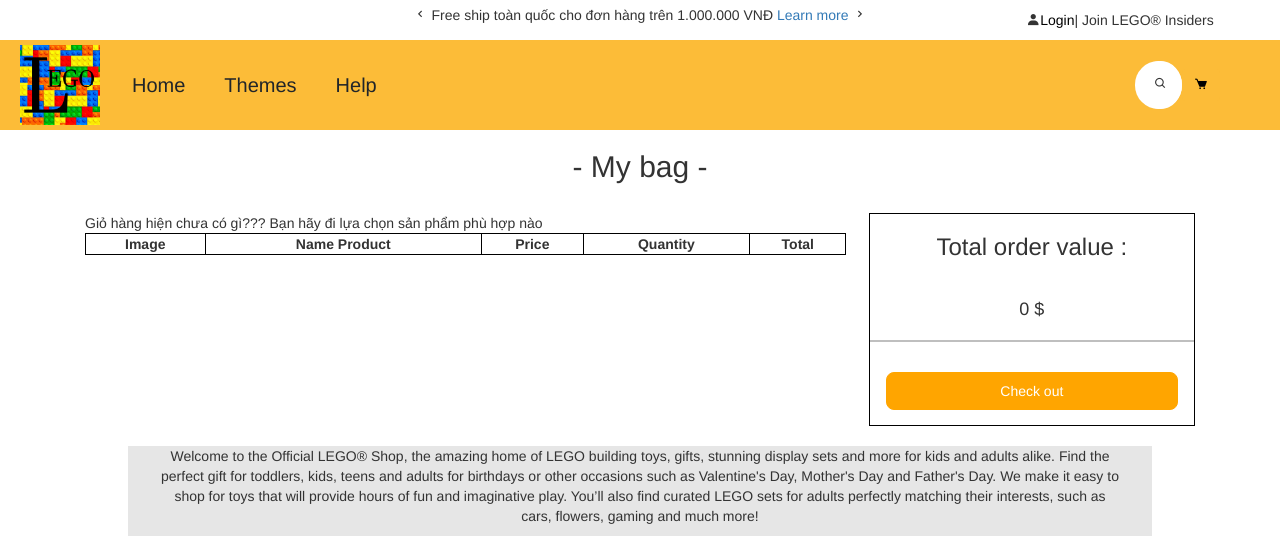
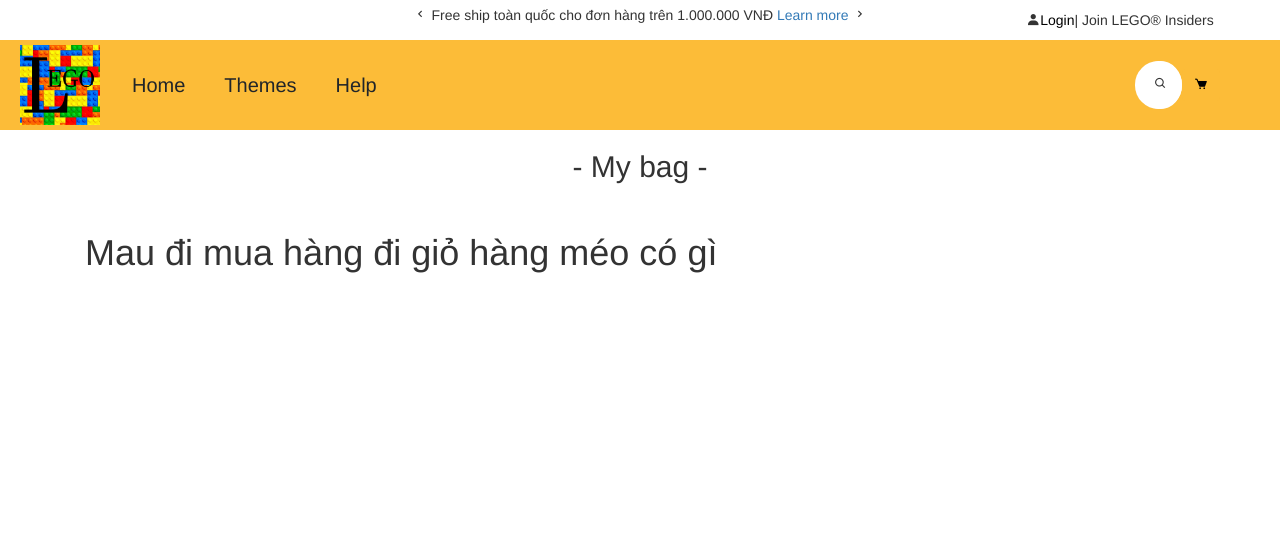
Before and after one commit to lamhuy1287/huy, a PHP site: page /customer/home/cardCustomer/showCart.php in a window 1280 px wide. Shown: the top 560 px of the page. After the commit the page ends 273 px from the top, so only its background shows below. Run offline with PHP 8.4, Linux system fonts and the light colour scheme; data that the repository does not hold is empty.

Commit message:
update 4:09 29/05/2024

```diff
--- a/customer/home/cardCustomer/showCart.php
+++ b/customer/home/cardCustomer/showCart.php
@@ -14,8 +14,8 @@ $array_keys = array_keys($_SESSION['cart']);
 $max = count($array_keys);
 }
 else{
-//    echo "Chưa có sản phẩm nào trong giỏ";
-//     exit;
+//   echo "Chưa có sản phẩm nào trong giỏ";
+    // exit;
 }
 
 
@@ -356,6 +356,16 @@ else{
 
         <div class="left">
             <div class="left_1">
+                <?php
+
+if (empty($max)) {
+    // echo "Giỏ hàng hiện chưa có gì??? Bạn hãy đi lựa chọn sản phẩm phù hợp nào";
+    ?>
+    <h1>Mau đi mua hàng đi giỏ hàng méo có gì</h1>
+    <?php
+    exit;
+}
+                ?>
                 <table>
                     <tr>
                         <th>Image</th>
@@ -365,10 +375,7 @@ else{
                         <th>Total</th>
                     </tr>
                     <?php
-if ($max == 0) {
-    echo "Giỏ hàng hiện chưa có gì??? Bạn hãy đi lựa chọn sản phẩm phù hợp nào";
-    // exit;
-}
+
 $total = 0; // Biến để lưu trữ tổng số tiền
 
 for ($i = 0; $i < $max; $i++) {
@@ -396,6 +403,7 @@ for ($i = 0; $i < $max; $i++) {
                     <td>
                         <a class="fa-solid fa-minus"
                         onclick="minus()"    href='processAddToCard.php?status=minus&id=<?php echo $array_keys[$i]; ?>'></a>
+
                         <?php
                         echo "<span id='minus'>";
                             echo $_SESSION['cart'][$array_keys[$i]];
```
